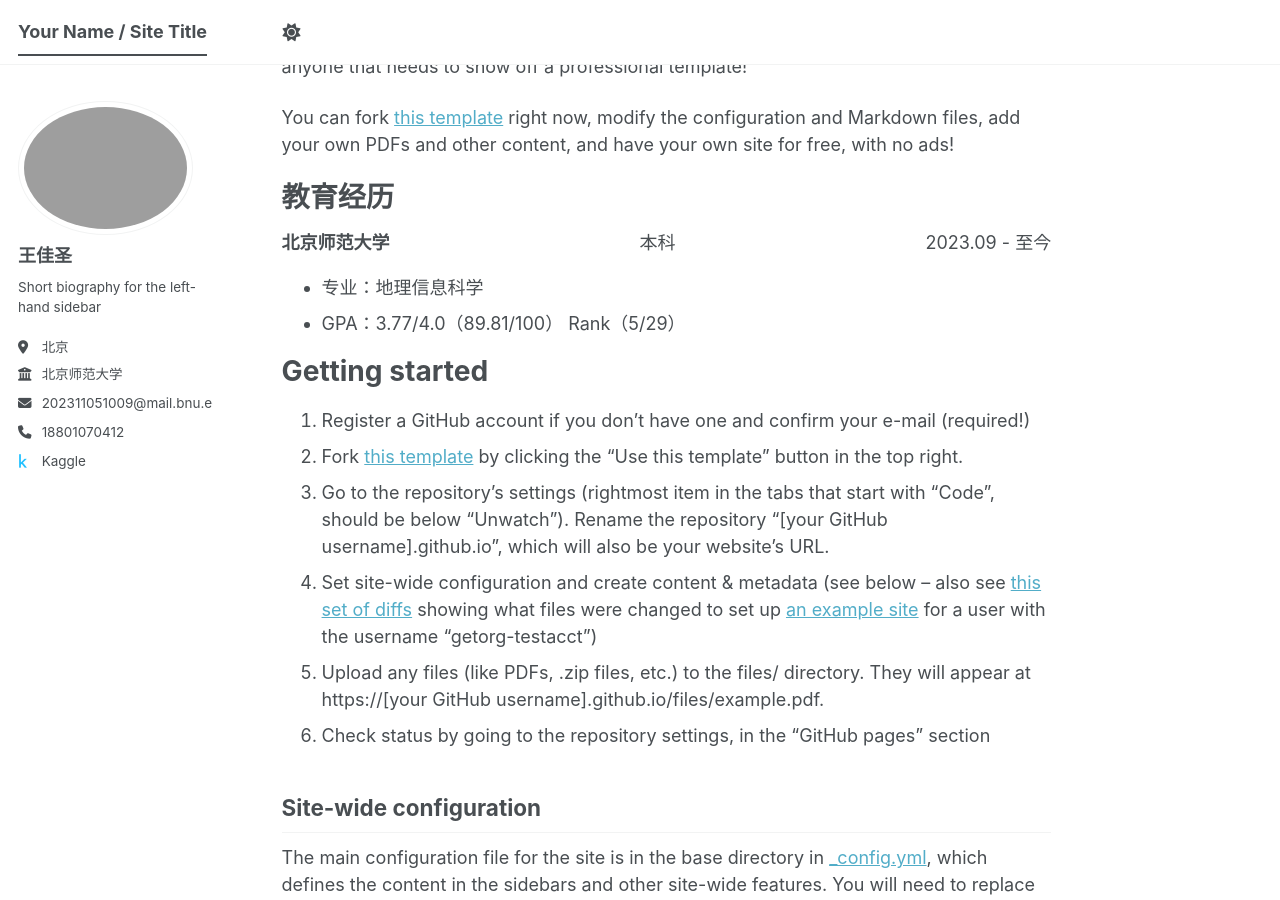
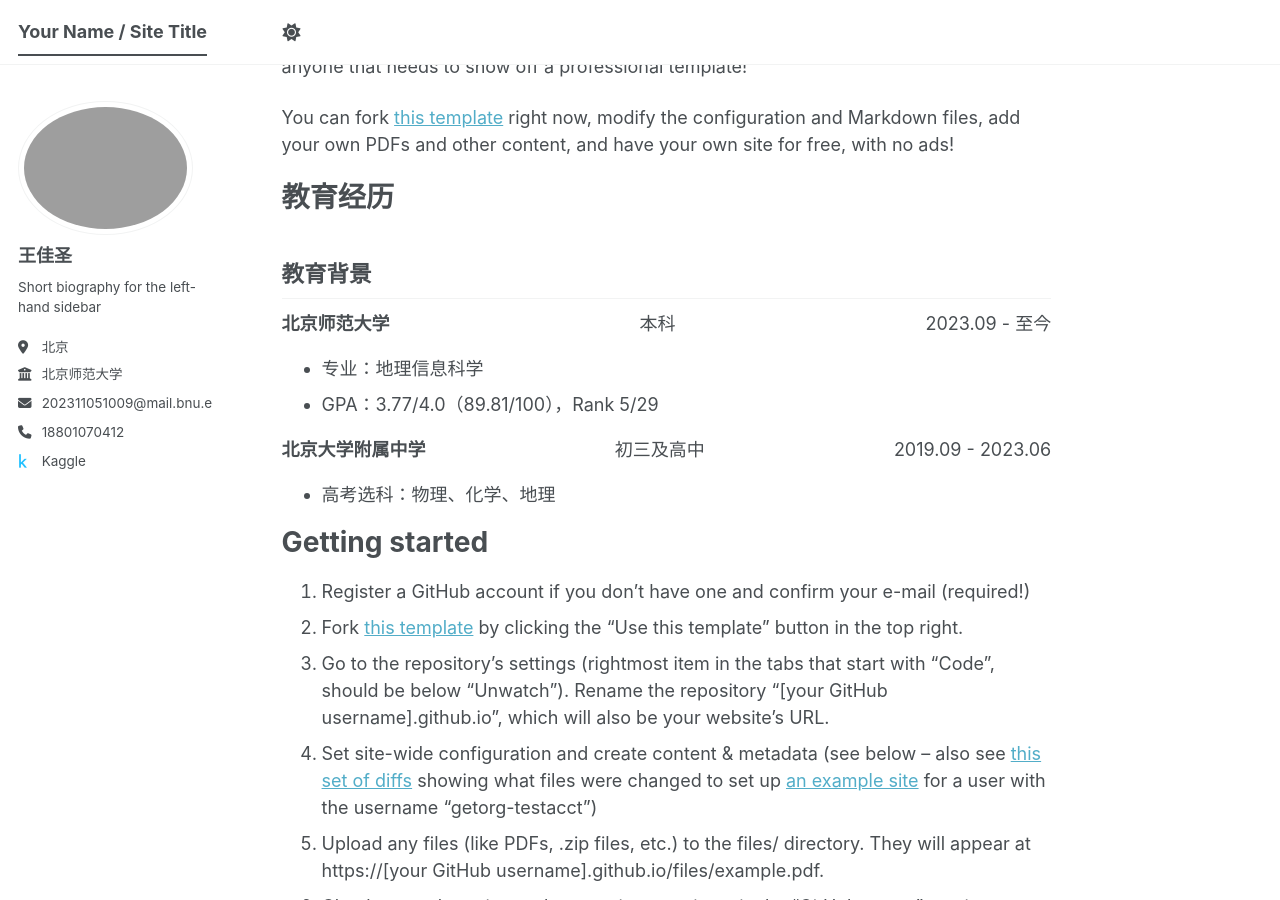
Before and after one commit to WJSheng2005/wangjiasheng.github.io, a Jekyll site: the page built from _pages/about.md, in a window 1280 px wide and 900 px high, scrolled down 307 px. Built offline with Jekyll 4.4.1, drawn with Linux system fonts in a browser that asks for light colours; a script bundle is joined from its source files by our own code; library files that are not in the unit come from our copies.

Commit message:
Add educational background section to about page
Added educational background section with details about university and high school.

```diff
--- a/_pages/about.md
+++ b/_pages/about.md
@@ -13,6 +13,8 @@ This is the front page of a website that is powered by the [Academic Pages templ
 
 教育经历
 ======
+## 教育背景
+
 <div style="display: flex; justify-content: space-between;">
   <span><strong>北京师范大学</strong></span>
   <span>本科</span>
@@ -21,7 +23,17 @@ This is the front page of a website that is powered by the [Academic Pages templ
 
 <ul>
   <li>专业：地理信息科学</li>
-  <li>GPA：3.77/4.0（89.81/100） Rank（5/29）</li>
+  <li>GPA：3.77/4.0（89.81/100），Rank 5/29</li>
+</ul>
+
+<div style="display: flex; justify-content: space-between; margin-top: 12px;">
+  <span><strong>北京大学附属中学</strong></span>
+  <span>初三及高中</span>
+  <span>2019.09 - 2023.06</span>
+</div>
+
+<ul>
+  <li>高考选科：物理、化学、地理</li>
 </ul>
 
 Getting started
```
